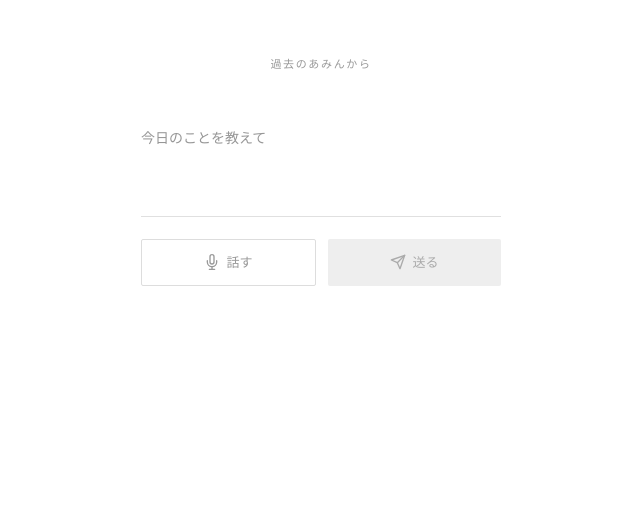
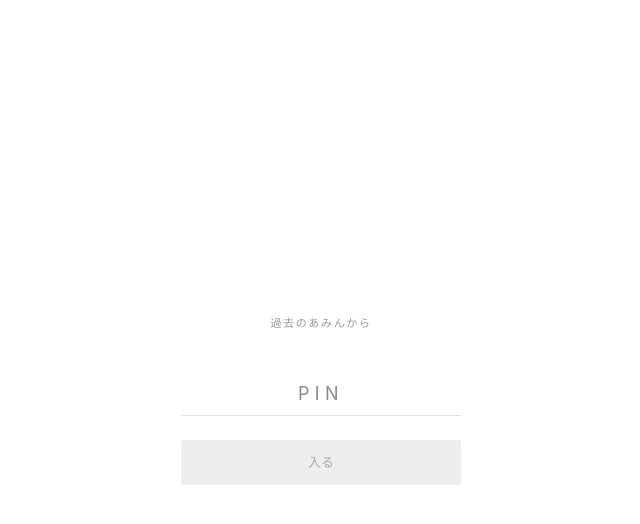
Before and after one commit to amin-nonsense/past-self, a Next.js app: page / in a window 1280 px wide. Shown: the top 524 px of the page, without its empty margins (319-959 px from the left). Built offline with nearby package versions, Linux system fonts and the light colour scheme.

Commit message:
Add Upstash Redis KV storage with PIN-based auth

```diff
--- a/package.json
+++ b/package.json
@@ -9,6 +9,7 @@
   },
   "dependencies": {
     "@anthropic-ai/sdk": "^0.104.1",
+    "@upstash/redis": "^1.38.0",
     "anthropic": "^0.0.0",
     "next": "16.2.9",
     "react": "19.2.4",
--- /dev/null
+++ b/src/app/api/data/load/route.ts
@@ -0,0 +1,9 @@
+import { NextRequest, NextResponse } from "next/server";
+import { loadUserData } from "@/lib/kv";
+
+export async function POST(req: NextRequest) {
+  const { pin } = await req.json();
+  if (!pin) return NextResponse.json({ error: "PIN required" }, { status: 400 });
+  const data = await loadUserData(pin);
+  return NextResponse.json({ data });
+}
--- /dev/null
+++ b/src/app/api/data/save/route.ts
@@ -0,0 +1,9 @@
+import { NextRequest, NextResponse } from "next/server";
+import { saveUserData } from "@/lib/kv";
+
+export async function POST(req: NextRequest) {
+  const { pin, data } = await req.json();
+  if (!pin) return NextResponse.json({ error: "PIN required" }, { status: 400 });
+  await saveUserData(pin, data);
+  return NextResponse.json({ ok: true });
+}
--- a/src/app/page.tsx
+++ b/src/app/page.tsx
@@ -1,7 +1,7 @@
 "use client";
 
 import { useState, useRef, useEffect } from "react";
-import { loadData, saveData, addFragment, mergePastSelf, AppData, HistoryEntry } from "@/lib/storage";
+import { addFragment, mergePastSelf, AppData, HistoryEntry } from "@/lib/storage";
 
 declare global {
   interface Window {
@@ -52,6 +52,9 @@ const SendIcon = () => (
 );
 
 export default function Home() {
+  const [pin, setPin] = useState<string | null>(null);
+  const [pinInput, setPinInput] = useState("");
+  const [pinError, setPinError] = useState(false);
   const [appData, setAppData] = useState<AppData | null>(null);
   const [isRecording, setIsRecording] = useState(false);
   const [transcript, setTranscript] = useState("");
@@ -67,21 +70,69 @@ export default function Home() {
   const DELAY_MIN = 0;
   const DELAY_MAX = 0;
 
-  useEffect(() => {
-    const data = loadData();
+  const defaultAppData = (): AppData => ({
+    pastSelf: { places: [], things: [], people: [], habits: [], emotions: [], selfImage: [] },
+    presentSelf: {},
+    history: [],
+    letterCount: 0,
+  });
+
+  const loadFromKV = async (p: string) => {
+    const res = await fetch("/api/data/load", {
+      method: "POST",
+      headers: { "Content-Type": "application/json" },
+      body: JSON.stringify({ pin: p }),
+    });
+    const { data } = await res.json();
+    return (data as AppData) ?? defaultAppData();
+  };
+
+  const saveToKV = async (p: string, data: AppData) => {
+    await fetch("/api/data/save", {
+      method: "POST",
+      headers: { "Content-Type": "application/json" },
+      body: JSON.stringify({ pin: p, data }),
+    });
+  };
+
+  const handlePinSubmit = async () => {
+    const p = pinInput.trim();
+    if (!p) return;
+    const data = await loadFromKV(p);
+    setPin(p);
     setAppData(data);
-
     const restoredLetters = data.history
       .filter((m) => m.role === "assistant")
       .map((m, i) => ({ id: String(i), text: m.content, timestamp: m.timestamp ?? "" }))
       .reverse();
     setLetters(restoredLetters);
-
     const restoredFragments = data.history
       .filter((m) => m.role === "user")
       .map((m, i) => ({ id: String(i), text: m.content, timestamp: m.timestamp ?? "" }))
       .reverse();
     setFragments(restoredFragments);
+  };
+
+  useEffect(() => {
+    const savedPin = localStorage.getItem("past-self-pin");
+    if (savedPin) {
+      setPinInput(savedPin);
+      loadFromKV(savedPin).then((data) => {
+        setPin(savedPin);
+        setAppData(data);
+        const restoredLetters = data.history
+          .filter((m) => m.role === "assistant")
+          .map((m, i) => ({ id: String(i), text: m.content, timestamp: m.timestamp ?? "" }))
+          .reverse();
+        setLetters(restoredLetters);
+        const restoredFragments = data.history
+          .filter((m) => m.role === "user")
+          .map((m, i) => ({ id: String(i), text: m.content, timestamp: m.timestamp ?? "" }))
+          .reverse();
+        setFragments(restoredFragments);
+      });
+    }
+  // eslint-disable-next-line react-hooks/exhaustive-deps
   }, []);
 
   const startRecording = () => {
@@ -115,7 +166,7 @@ export default function Home() {
   };
 
   const sendFragment = async () => {
-    if (!transcript.trim() || !appData) return;
+    if (!transcript.trim() || !appData || !pin) return;
     const fragment = transcript;
     const now = new Date().toISOString();
     setTranscript("");
@@ -124,7 +175,7 @@ export default function Home() {
     const newCount = updatedData.letterCount + 1;
     const askAboutPast = newCount % 5 === 0;
     const dataWithCount = { ...updatedData, letterCount: newCount };
-    saveData(dataWithCount);
+    await saveToKV(pin, dataWithCount);
     setAppData(dataWithCount);
     setStatus("waiting");
 
@@ -168,7 +219,7 @@ export default function Home() {
           history: newHistory,
           pastSelf: updatedPastSelf,
         };
-        saveData(finalData);
+        await saveToKV(pin!, finalData);
         setAppData(finalData);
 
         const newLetter: Letter = { id: letterTime, text: letter, timestamp: letterTime };
@@ -183,6 +234,32 @@ export default function Home() {
   };
 
   const hasHistory = letters.length > 0 || fragments.length > 0;
+
+  if (!pin) {
+    return (
+      <main style={{ backgroundColor: "#FFFFFF", minHeight: "100vh", display: "flex", justifyContent: "center", alignItems: "center", padding: "20px", fontFamily: "-apple-system, 'Hiragino Sans', sans-serif" }}>
+        <div style={{ width: "100%", maxWidth: "280px" }}>
+          <p style={{ textAlign: "center", color: "#999", fontSize: "11px", letterSpacing: "0.15em", marginBottom: "40px", fontFamily: "'Noto Serif JP', Georgia, serif" }}>
+            過去のあみんから
+          </p>
+          <input
+            type="text"
+            placeholder="PIN"
+            value={pinInput}
+            onChange={(e) => { setPinInput(e.target.value); setPinError(false); }}
+            onKeyDown={(e) => e.key === "Enter" && handlePinSubmit()}
+            style={{ width: "100%", border: "none", borderBottom: `1px solid ${pinError ? "#EF4444" : "#E0E0E0"}`, padding: "8px 0", fontSize: "18px", textAlign: "center", letterSpacing: "0.3em", outline: "none", marginBottom: "24px", boxSizing: "border-box", backgroundColor: "transparent" }}
+          />
+          <button
+            onClick={() => { localStorage.setItem("past-self-pin", pinInput.trim()); handlePinSubmit(); }}
+            style={{ width: "100%", padding: "13px", backgroundColor: pinInput.trim() ? "#2D2D2D" : "#EEE", color: pinInput.trim() ? "#FFF" : "#AAA", border: "none", borderRadius: "2px", fontSize: "13px", cursor: pinInput.trim() ? "pointer" : "default", fontFamily: "inherit" }}
+          >
+            入る
+          </button>
+        </div>
+      </main>
+    );
+  }
 
   return (
     <main style={{ backgroundColor: "#FFFFFF", minHeight: "100vh", display: "flex", justifyContent: "center", padding: "56px 20px 40px", fontFamily: "-apple-system, 'Hiragino Sans', sans-serif" }}>
--- /dev/null
+++ b/src/lib/kv.ts
@@ -0,0 +1,15 @@
+import { Redis } from "@upstash/redis";
+
+export const redis = new Redis({
+  url: process.env.KV_REST_API_URL!,
+  token: process.env.KV_REST_API_TOKEN!,
+});
+
+export async function loadUserData(pin: string) {
+  const data = await redis.get(`user:${pin}`);
+  return data ?? null;
+}
+
+export async function saveUserData(pin: string, data: unknown) {
+  await redis.set(`user:${pin}`, data);
+}
```
Also changed, not shown: 1 other file (tests, documents, lock files or other folders).
